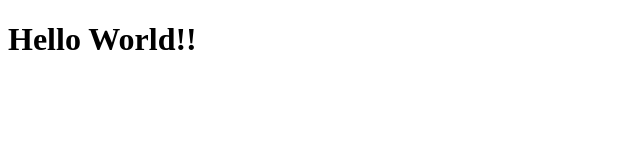
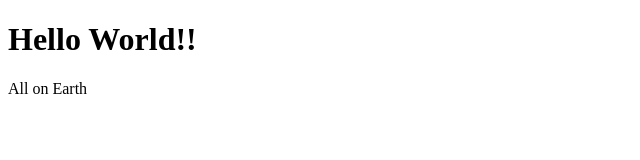
Before and after one commit to nileshmhaiskar2007/rep010418, a plain HTML site: page index.html in a window 1280 px wide. Shown: the full height of the page, 0-640 px from the left. Drawn offline with Linux system fonts and the light colour scheme.

Commit message:
Second change for branching

```diff
--- a/index.html
+++ b/index.html
@@ -6,5 +6,6 @@
 	</head>
 	<body>
 		<h1>Hello World!!</h1>
+		<p>All on Earth</p>
 	</body>
 </html>
```
